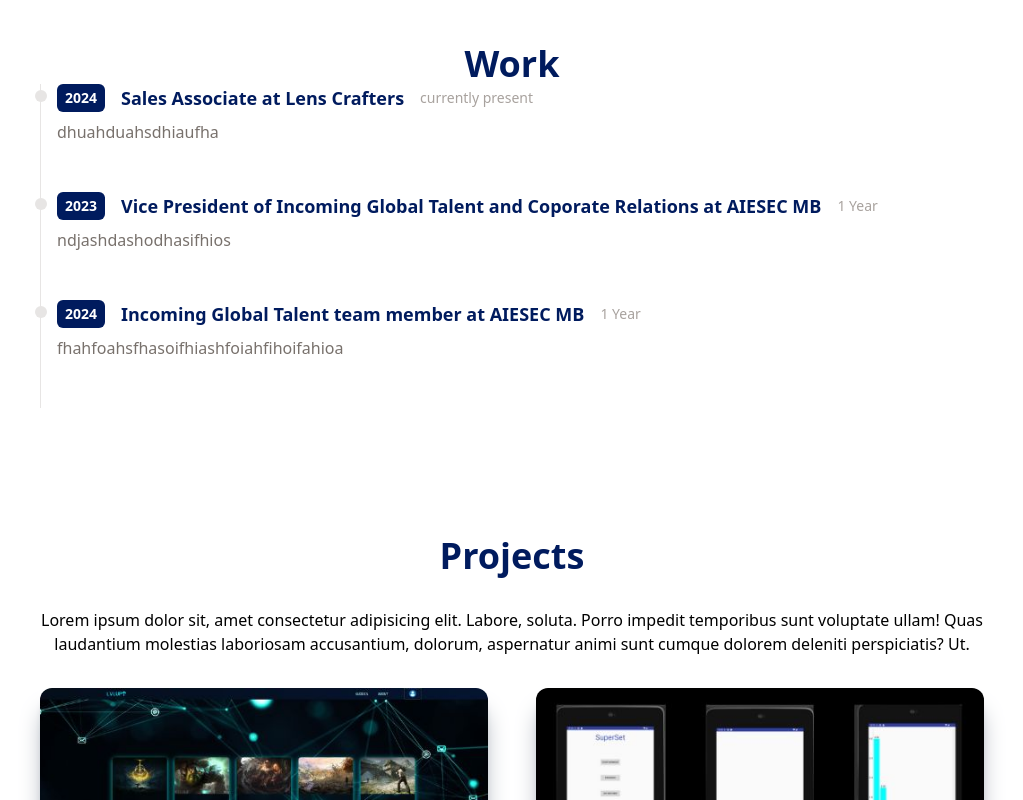
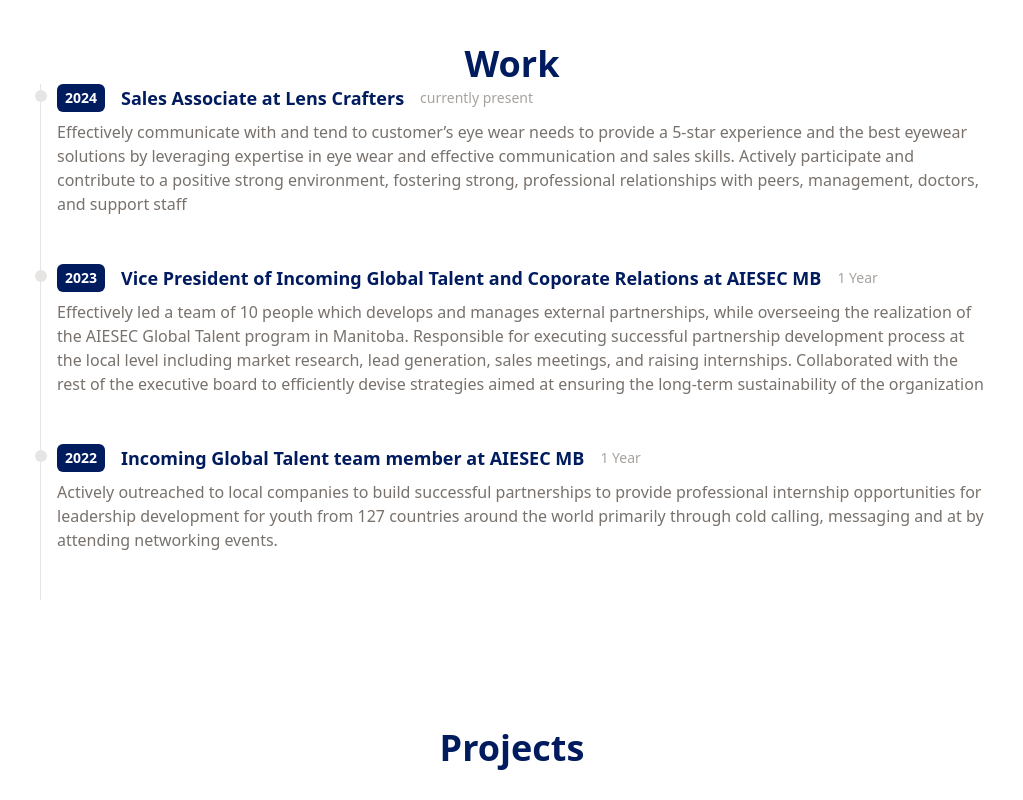
Before and after one commit to Thamira2001/my-site, a React (Vite) app in the folder my-site/: page / in a window 1280 px wide. Shown: the part 820-1620 px from the top of the page, without its empty margins (160-1183 px from the left). Built offline with nearby package versions, Linux system fonts and the light colour scheme.

Commit message:
Updated work info

```diff
--- a/my-site/src/components/Projects.jsx
+++ b/my-site/src/components/Projects.jsx
@@ -12,10 +12,7 @@ const Projects = () => {
         Projects
       </h1>
       <p className="text-center py-8">
-        Lorem ipsum dolor sit, amet consectetur adipisicing elit. Labore,
-        soluta. Porro impedit temporibus sunt voluptate ullam! Quas laudantium
-        molestias laboriosam accusantium, dolorum, aspernatur animi sunt cumque
-        dolorem deleniti perspiciatis? Ut.
+
       </p>
       <div className="grid sm:grid-cols-2 gap-12">
         <ProjectItem
--- a/my-site/src/components/Work.jsx
+++ b/my-site/src/components/Work.jsx
@@ -6,20 +6,20 @@ const data = [
     year: 2024,
     title: "Sales Associate at Lens Crafters",
     duration: "currently present",
-    details: "dhuahduahsdhiaufha",
+    details: "Effectively communicate with and tend to customer’s eye wear needs to provide a 5-star experience and the best eyewear solutions by leveraging expertise in eye wear and effective communication and sales skills. Actively participate and contribute to a positive strong environment, fostering strong, professional relationships with peers, management, doctors, and support staff",
   },
   {
     year: 2023,
     title:
       "Vice President of Incoming Global Talent and Coporate Relations at AIESEC MB",
     duration: "1 Year",
-    details: "ndjashdashodhasifhios",
+    details: "Effectively led a team of 10 people which develops and manages external partnerships, while overseeing the realization of the AIESEC Global Talent program in Manitoba. Responsible for executing successful partnership development process at the local level including market research, lead generation, sales meetings, and raising internships. Collaborated with the rest of the executive board to efficiently devise strategies aimed at ensuring the long-term sustainability of the organization",
   },
   {
-    year: 2024,
+    year: 2022,
     title: "Incoming Global Talent team member at AIESEC MB",
     duration: "1 Year",
-    details: "fhahfoahsfhasoifhiashfoiahfihoifahioa",
+    details: "Actively outreached to local companies to build successful partnerships to provide professional internship opportunities for leadership development for youth from 127 countries around the world primarily through cold calling, messaging and at by attending networking events.",
   },
 ];
 
```
